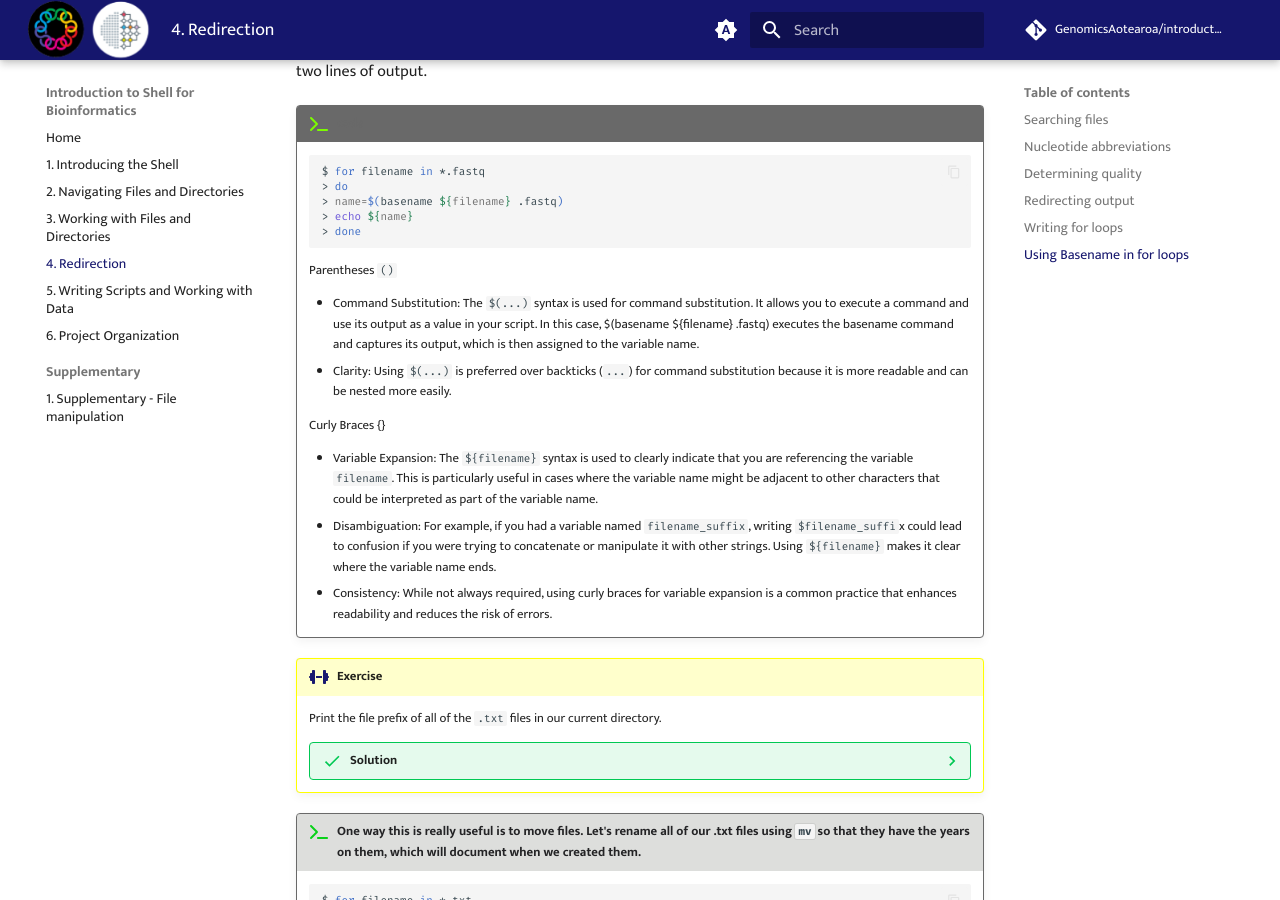
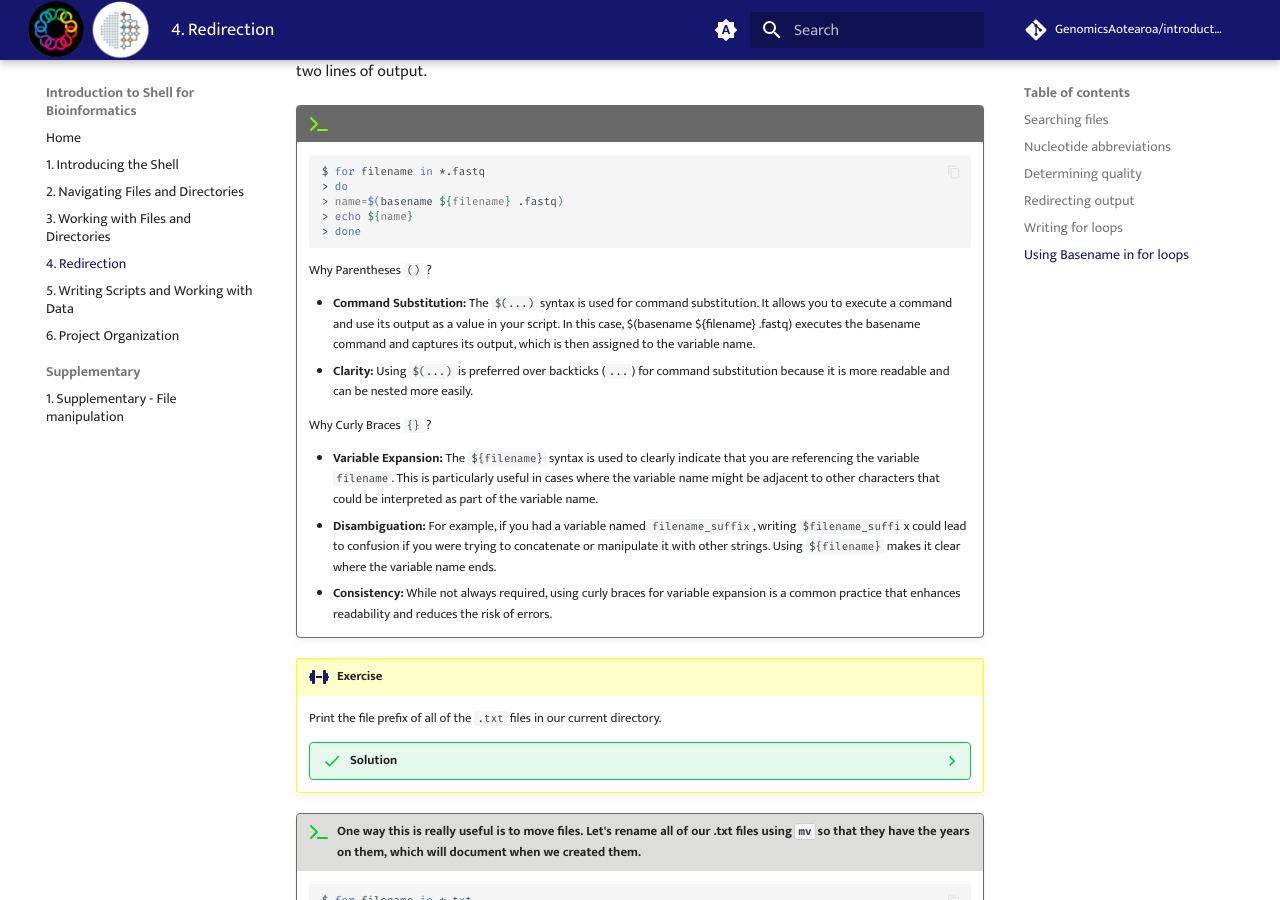
Before and after one commit to GenomicsAotearoa/introduction-to-shell, an MkDocs documentation site: the page built from docs/04-redirection.md, in a window 1280 px wide and 900 px high, scrolled down 10263 px. Built offline with MkDocs 1.6.1 and Material for MkDocs 9.7.7, drawn with Linux system fonts in a browser that asks for light colours; comment, search, counter and statistics services are not loaded.

````diff
--- a/docs/04-redirection.md
+++ b/docs/04-redirection.md
@@ -593,16 +593,16 @@ Inside our for loop, we create a new name variable. We call the basename functio
     > done
     ```
 
-    Parentheses `()`
+    Why Parentheses `()` ?
 
-    - Command Substitution: The `$(...)` syntax is used for command substitution. It allows you to execute a command and use its output as a value in your script. In this case, $(basename ${filename} .fastq) executes the basename command and captures its output, which is then assigned to the variable name.
-    - Clarity: Using `$(...)` is preferred over backticks (`...`) for command substitution because it is more readable and can be nested more easily.
+    - **Command Substitution:** The `$(...)` syntax is used for command substitution. It allows you to execute a command and use its output as a value in your script. In this case, $(basename ${filename} .fastq) executes the basename command and captures its output, which is then assigned to the variable name.
+    - **Clarity:** Using `$(...)` is preferred over backticks (`...`) for command substitution because it is more readable and can be nested more easily.
 
-    Curly Braces {}
+    Why Curly Braces `{}` ?
 
-    - Variable Expansion: The `${filename}` syntax is used to clearly indicate that you are referencing the variable `filename`. This is particularly useful in cases where the variable name might be adjacent to other characters that could be interpreted as part of the variable name.
-    - Disambiguation: For example, if you had a variable named `filename_suffix`, writing `$filename_suffi`x could lead to confusion if you were trying to concatenate or manipulate it with other strings. Using `${filename}` makes it clear where the variable name ends.
-    - Consistency: While not always required, using curly braces for variable expansion is a common practice that enhances readability and reduces the risk of errors.
+    - **Variable Expansion:** The `${filename}` syntax is used to clearly indicate that you are referencing the variable `filename`. This is particularly useful in cases where the variable name might be adjacent to other characters that could be interpreted as part of the variable name.
+    - **Disambiguation:** For example, if you had a variable named `filename_suffix`, writing `$filename_suffi`x could lead to confusion if you were trying to concatenate or manipulate it with other strings. Using `${filename}` makes it clear where the variable name ends.
+    - **Consistency:** While not always required, using curly braces for variable expansion is a common practice that enhances readability and reduces the risk of errors.
 
 !!! dumbbell "Exercise"
 
````
